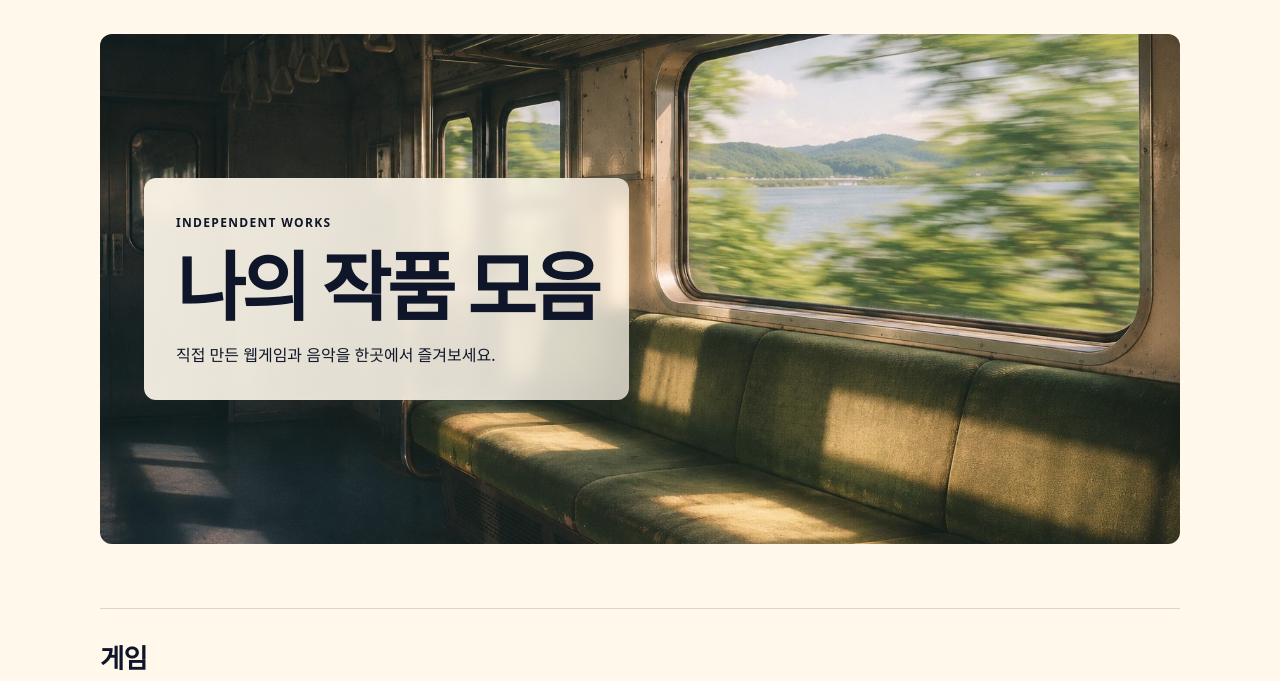
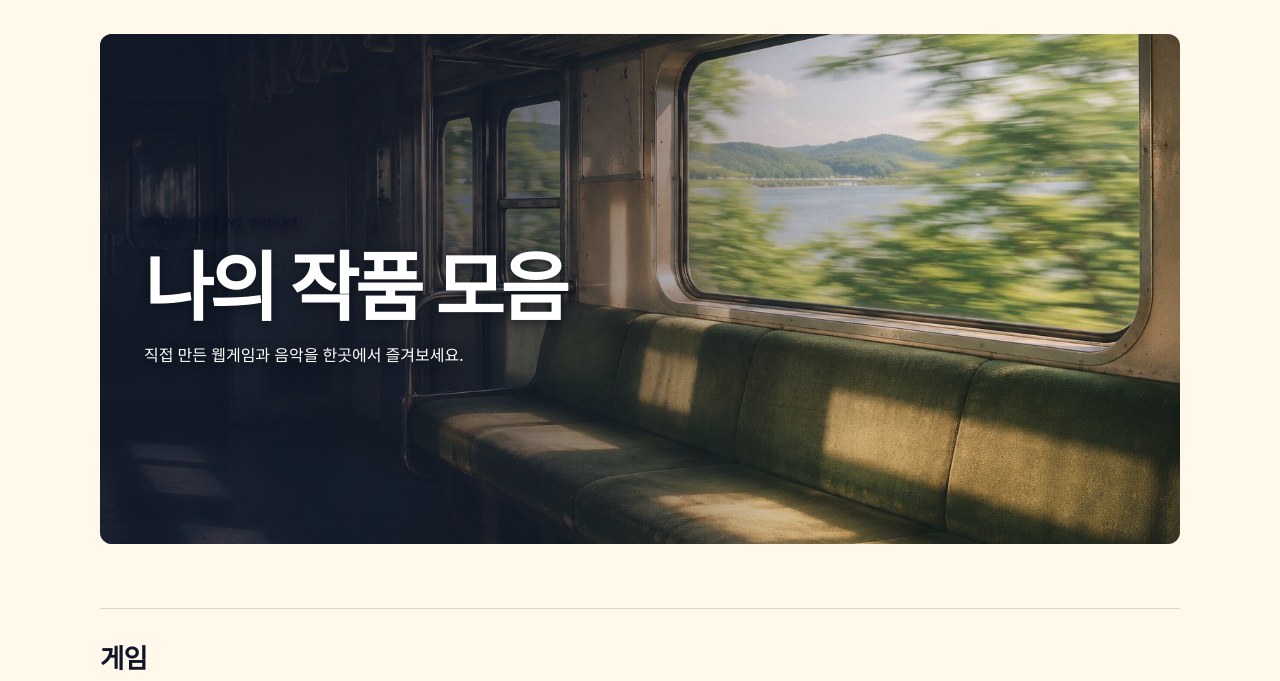
Before and after one commit to yeonsungai27-art/yeonsungai27-art.github.io, a plain HTML site: page index.html in a window 1280 px wide. Shown: the part 74-755 px from the top of the page. Drawn offline with Linux system fonts and the light colour scheme.

Commit message:
Replace the banner title box with white type and a soft photo gradient

```diff
--- a/index.html
+++ b/index.html
@@ -46,20 +46,18 @@ a:focus-visible { outline: 2px solid var(--navy); outline-offset: 4px; }
   object-position: center 48%;
   z-index: -1;
 }
-.hero-copy {
-  position: relative;
-  isolation: isolate;
-  max-width: 100%;
-  padding: clamp(16px, 3vw, 32px);
-}
-.hero-copy::before {
+.hero::after {
   content: '';
   position: absolute;
   inset: 0;
   z-index: -1;
-  border-radius: 12px;
-  background: linear-gradient(100deg, #fff8ebed 0%, #fff8ebd9 76%, #fff8ebbd 100%);
-  backdrop-filter: blur(6px);
+  pointer-events: none;
+  background: linear-gradient(90deg, #101629bc 0%, #10162991 39%, #10162930 62%, transparent 82%);
+}
+.hero-copy {
+  max-width: 100%;
+  color: #fff;
+  text-shadow: 0 2px 12px #070b17b3;
 }
 .eyebrow { color: var(--navy); letter-spacing: .11em; font-size: .75rem; font-weight: 700; }
 h1 { margin: 12px 0 0; font-size: clamp(2.4rem, 6vw, 4.7rem); line-height: 1.12; letter-spacing: -.055em; word-break: keep-all; }
@@ -77,6 +75,7 @@ footer { padding: 25px 0 40px; border-top: 1px solid var(--line); }
   header, main, footer { width: calc(100% - 28px); }
   .hero { min-height: 330px; align-items: end; }
   .hero img { object-position: 63% center; }
+  .hero::after { background: linear-gradient(0deg, #101629e8, #1016298c 43%, transparent 82%); }
   .hero h1 { font-size: clamp(1.8rem, 7vw, 2.4rem); }
 }
 #games .game-card { display: block; padding: 0; min-width: 0; }
```
